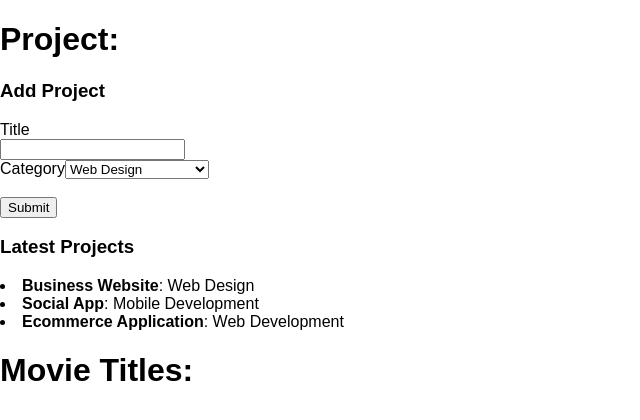
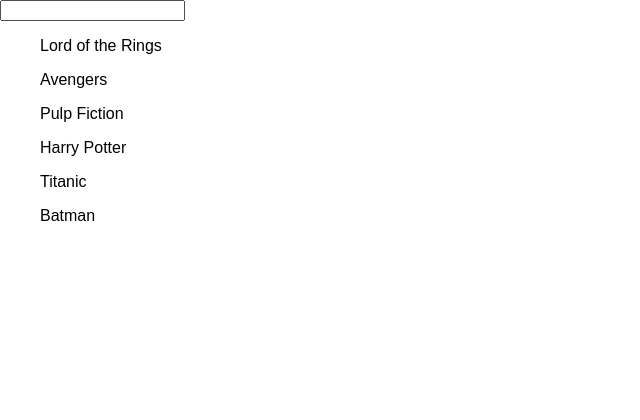
Before and after one commit to mrc535s/codingtest2, a React (Create React App) app: page / in a window 1280 px wide. Shown: the top 420 px of the page, without its empty margins (0-640 px from the left). Built offline with nearby package versions, Linux system fonts and the light colour scheme.

Commit message:
filtering kinda works

```diff
--- a/src/App.js
+++ b/src/App.js
@@ -1,73 +1,81 @@
 import React, { Component } from 'react';
-import Projects from './Components/Projects';
-import AddProject from './Components/AddProject';
 import './App.css';
 
+
+const movies = [
+  {
+    id: 1,
+    title: "Lord of the Rings",
+    genre: "Fantasy"
+  },
+  {
+    id:2,
+    title: "Avengers",
+    genre: "Action"
+  },
+  {
+    id:3,
+    title: "Pulp Fiction",
+    genre: "Drama"
+  },
+  {
+    id:4,
+    title: "Harry Potter",
+    genre: "Fantasy"
+  },
+  {
+    id:5,
+    title: "Titanic",
+    genre: "Romance"
+  },
+  {
+    id:6,
+    title: "Batman",
+    genre: "Action"
+  }
+]
+
+function searchingFor(term) {
+  return function(x){
+    return x.title.toLowerCase().includes(term.toLowerCase()) || !term;
+  }
+}
+
 class App extends Component {
+  constructor(props) {
+    super(props);
 
-  constructor(){
-    super();
-    this.state = {
-        projects: []
-    }
+      this.state = {
+        movies: movies ,
+        term: '',
+      }
+
+      this.searchHandler = this.searchHandler.bind(this);
   }
 
-  componentWillMount() {
-    this.setState({
-      projects: [
-      {
-          title: 'Business Website',
-          category: 'Web Design'
-        },
-        {
-          title: 'Social App',
-          category: 'Mobile Development'
-        },
-        {
-          title: 'Ecommerce Application',
-          category: 'Web Development'
-        }
-      ],
-      movieTitles: [
-        {
-          title: 'Lord of the Rings'
-        },
-        {
-          title: 'Harry Potter'
-        },
-        {
-          title: 'Pulp Fiction'
-        },
-        {
-          title: 'Avengers'
-        },
-        {
-          title: 'Indiana Jones'
-        },
-        {
-          title: 'Finding Nemo'
-        }
-      ]
-    });
-  }
-
-  handleAddProject(project) {
-    console.log(project);
-    let projects = this.state.projects;
-    projects.push(project);
-    this.setState({projects:projects});
+  searchHandler(event) {
+    this.setState({term: event.target.value})
   }
 
   render() {
+    const {term, title} = this.state;
     return (
-      <div className="App">
+      <div className ="App">
         <div>
-          <h1>Project:</h1>
-          <AddProject addProject={this.handleAddProject.bind(this)}/>
-          <Projects projects={this.state.projects}/>
-        </div>
-        <div>
-          <h1> Movie Titles: </h1>
+          <form>
+            <input type="text"
+              onChange={this.searchHandler}
+              value={term}
+            />
+          </form>
+
+          {
+            movies.filter(searchingFor(term)).map(titles =>
+                <ul key={titles.id}>
+                  {titles.title}
+                </ul>
+              )
+          }
         </div>
       </div>
     );
--- a/src/Components/AddProject.js
+++ /dev/null
@@ -1,57 +0,0 @@
-import React, { Component } from 'react';
-
-class AddProject extends Component {
-
-  constructor() {
-    super();
-    this.state = {
-      newProject:{}
-    }
-  }
-
-  static defaultProps = {
-    categories: ['Web Design', 'Web Development', 'Mobile Development']
-  }
-
-  handleSubmit(e) {
-    if(this.refs.title.value === '') {
-      alert('title is required');
-    } else {
-      this.setState({newProject:{
-        title: this.refs.title.value,
-        category: this.refs.category.value
-      }}, function() {
-        this.props.addProject(this.state.newProject);
-      });
-    }
-    e.preventDefault();
-  }
-
-  render() {
-    let categoryOptions = this.props.categories.map(category => {
-      return <option key={category} value={category}>{category}</option>
-    })
-    return (
-      <div className="">
-        <h3> Add Project </h3>
-        <form onSubmit={this.handleSubmit.bind(this)}>
-          <div>
-            <label>Title</label> <br/>
-            <input type ="text" ref="title" />
-          </div>
-          <div>
-            <label>Category</label>
-            <select ref="category">
-              {categoryOptions}
-            </select>
-          </div>
-          <br />
-          <input type="submit" value="Submit" />
-          <br />
-        </form>
-      </div>
-    );
-  }
-}
-
-export default AddProject;
--- a/src/Components/ProjectItem.js
+++ /dev/null
@@ -1,13 +0,0 @@
-import React, { Component } from 'react';
-
-class ProjectItem extends Component {
-  render() {
-    return (
-      <li className="Project">
-		<strong>{this.props.project.title}</strong>: {this.props.project.category}
-      </li>
-    );
-  }
-}
-
-export default ProjectItem;
--- a/src/Components/Projects.js
+++ /dev/null
@@ -1,25 +0,0 @@
-import React, { Component } from 'react';
-import ProjectItem from './ProjectItem';
-
-class Projects extends Component {
-  render() {
-  	let projectItems;
-		if(this.props.projects) {
-			projectItems = this.props.projects.map(project => {
-				//console.log(project);
-        return (
-          <ProjectItem key={project.title} project={project} />
-        );
-			});
-		}
-
-    return (
-      <div className="Projects">
-        <h3> Latest Projects </h3>
-		    {projectItems}
-      </div>
-    );
-  }
-}
-
-export default Projects;
```
